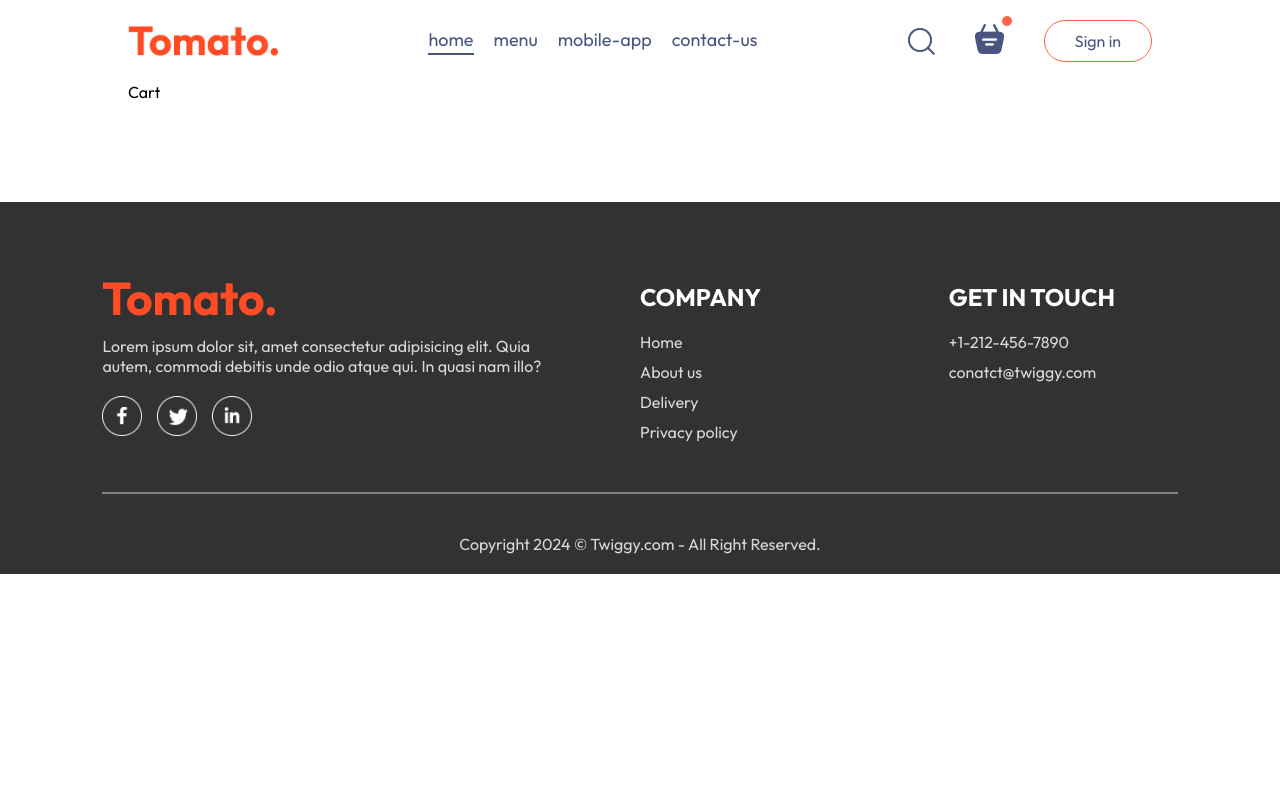
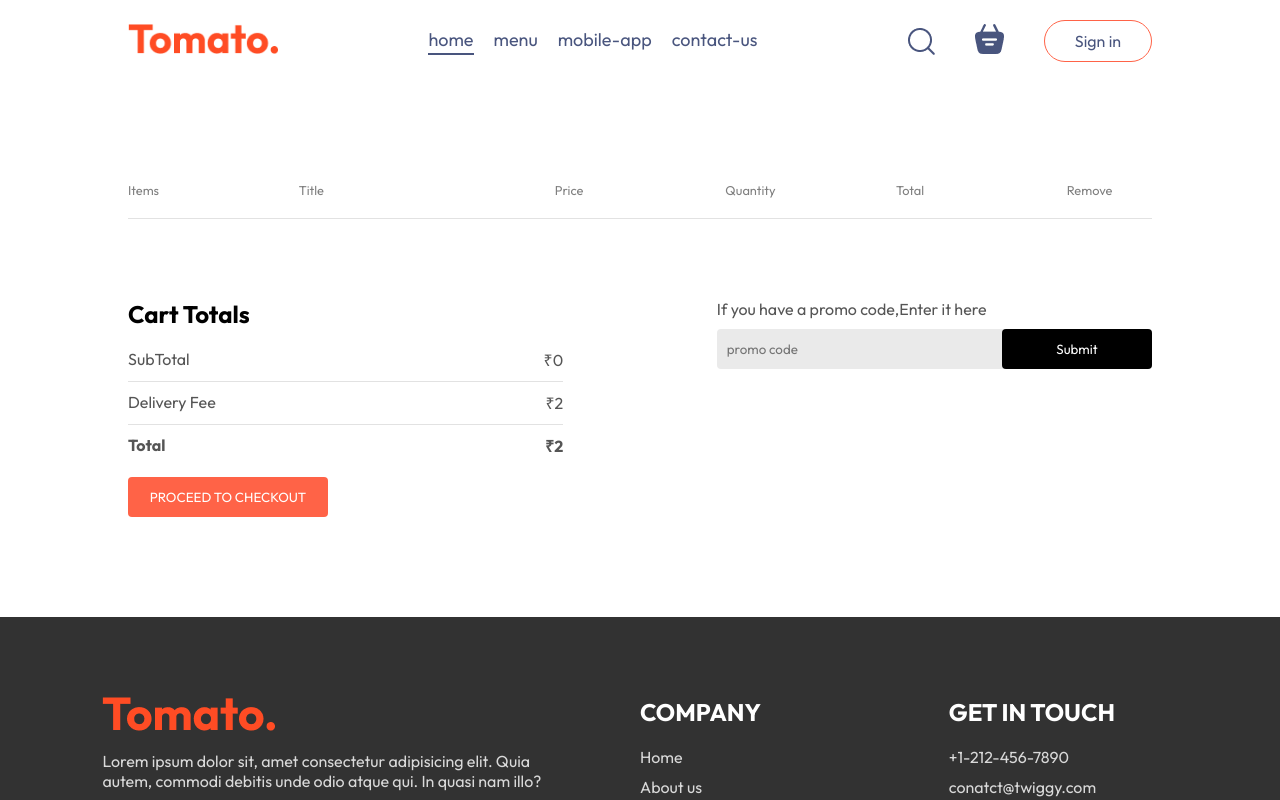
Before and after one commit to PrashantMaurya252/food-delivery-app, a React (Vite) app in the folder frontend/: page /cart in a window 1280 px wide. Shown: the top 800 px of the page. Built offline with nearby package versions, Linux system fonts and the light colour scheme.

Commit message:
cart page created

```diff
--- a/frontend/src/components/Navbar/Navbar.jsx
+++ b/frontend/src/components/Navbar/Navbar.jsx
@@ -1,31 +1,62 @@
+import { useContext, useState } from "react";
+import { assets } from "../../assets/assets";
+import "./Navbar.css";
+import { Link } from "react-router-dom";
+import { StoreContext } from "../../context/StoreContext";
 
-import { useState } from 'react'
-import { assets } from '../../assets/assets'
-import './Navbar.css'
-import {Link} from 'react-router-dom'
+const Navbar = ({ setShowLogin }) => {
+  const [menu, setMenu] = useState("home");
 
-const Navbar = ({setShowLogin}) => {
+  const {getTotalCartAmount} = useContext(StoreContext)
+  return (
+    <div className="navbar">
+      <Link to="/">
+        <img src={assets.logo} alt="" className="logo" />
+      </Link>
 
-    const [menu,setMenu] = useState("home")
-  return (
-    <div className='navbar'>
-        <img src={assets.logo} alt="" className='logo'/>
-        <ul className="navbar-menu">
-            <Link to='/' onClick={()=>setMenu("home")} className={menu === 'home' ? 'active':''}>home</Link>
-            <a href='#explore-menu'  onClick={()=>setMenu("menu")} className={menu === 'menu' ? 'active':''}>menu</a>
-            <a href='#app-download' onClick={()=>setMenu("mobile-app")} className={menu === 'mobile-app' ? 'active':''}>mobile-app</a>
-            <a href='#footer' onClick={()=>setMenu("contact-us")} className={menu === 'contact-us' ? 'active':''}>contact-us</a>
-        </ul>
-        <div className='navbar-right'>
-            <img src={assets.search_icon} alt=""/>
-            <div className='navbar-search-icon'>
-                <img src={assets.basket_icon} alt=""/>
-                <div className='dot'></div>
-            </div>
-            <button onClick={()=>setShowLogin(true)}>Sign in</button>
+      <ul className="navbar-menu">
+        <Link
+          to="/"
+          onClick={() => setMenu("home")}
+          className={menu === "home" ? "active" : ""}
+        >
+          home
+        </Link>
+        <a
+          href="#explore-menu"
+          onClick={() => setMenu("menu")}
+          className={menu === "menu" ? "active" : ""}
+        >
+          menu
+        </a>
+        <a
+          href="#app-download"
+          onClick={() => setMenu("mobile-app")}
+          className={menu === "mobile-app" ? "active" : ""}
+        >
+          mobile-app
+        </a>
+        <a
+          href="#footer"
+          onClick={() => setMenu("contact-us")}
+          className={menu === "contact-us" ? "active" : ""}
+        >
+          contact-us
+        </a>
+      </ul>
+      <div className="navbar-right">
+        <img src={assets.search_icon} alt="" />
+        <div className="navbar-search-icon">
+          <Link to="/cart">
+            <img src={assets.basket_icon} alt="" />
+          </Link>
+
+          <div className={getTotalCartAmount()===0 ? "":"dot"}></div>
         </div>
+        <button onClick={() => setShowLogin(true)}>Sign in</button>
+      </div>
     </div>
-  )
-}
+  );
+};
 
-export default Navbar
+export default Navbar;
--- a/frontend/src/context/StoreContext.jsx
+++ b/frontend/src/context/StoreContext.jsx
@@ -17,16 +17,29 @@
     const removeFromCart=(itemId)=>{
         setCartItems((prev)=>({...prev,[itemId]:prev[itemId]-1}))
     }
+
+    const getTotalCartAmount = () =>{
+        let totalAmount = 0;
+        for(const item in cartItems){
+            if(cartItems[item] > 0){
+                let itemInfo = food_list.find((product)=>product._id === item)
+                totalAmount +=itemInfo.price*cartItems[item]
+            }
+
+        }
+        return totalAmount
+    }
+
     const contextValue ={
           food_list,
           cartItems,
           setCartItems,
-          addToCart,removeFromCart
+          addToCart,
+          removeFromCart,
+          getTotalCartAmount
     }
 
-    useEffect(()=>{
-        console.log(cartItems,"cartItems")
-    },[cartItems])
+
 
     return(
         <StoreContext.Provider value ={contextValue}>
--- a/frontend/src/pages/Cart/Cart.css
+++ b/frontend/src/pages/Cart/Cart.css
@@ -0,0 +1,105 @@
+.cart{
+    margin-top: 100px;
+}
+
+.cart-items-title{
+    display: grid;
+    grid-template-columns: 1fr 1.5fr 1fr 1fr 1fr 0.5fr;
+    align-items: center;
+    color: grey;
+    font-size: max(1vw,12px);
+}
+.cart-items-item{
+    margin: 10px 0px;
+    color: black;
+}
+
+.cart-items-item img{
+    width: 50px;
+}
+
+.cart hr{
+    height: 1px;
+    background-color: #e2e2e2;
+    border: none;
+}
+
+.cart-items-item .cross{
+    cursor: pointer;
+}
+
+.cart-bottom{
+    margin-top: 80px;
+    display: flex;
+    justify-content: space-between;
+    gap: max(12vw,20px);
+}
+
+.cart-total{
+    flex: 1;
+    display: flex;
+    flex-direction: column;
+    gap: 20px;
+}
+
+.cart-total-details{
+    display: flex;
+    justify-content: space-between;
+    color: #555;
+}
+
+.cart-total hr{
+    margin: 10px 0px;
+}
+
+.cart-total button{
+    border: none;
+    color: white;
+    background-color: tomato;
+    width: max(15vw,200px);
+    padding: 12px 0px;
+    border-radius: 4px;
+    cursor: pointer;
+}
+
+.cart-promocode{
+    flex: 1;
+}
+
+.cart-promocode p{
+    color: #555;
+}
+
+.cart-promocode-input{
+    margin-top: 10px;
+    display: flex;
+    justify-content: space-between;
+    align-items: center;
+    background-color: #eaeaea;
+    border-radius: 4px;
+}
+
+.cart-promocode-input input{
+    background: transparent;
+    border: none;
+    outline: none;
+    padding-left: 10px;
+}
+
+.cart-promocode-input button{
+    width: max(10vw,150px);
+    padding: 12px 5px;
+    background-color: black;
+    border: none;
+    color: white;
+    border-radius: 4px;
+}
+
+@media (max-width:750px){
+    .cart-bottom{
+        flex-direction: column-reverse;
+    }
+    .cart-promocode{
+        justify-content: start;
+    }
+}
--- a/frontend/src/pages/Cart/Cart.jsx
+++ b/frontend/src/pages/Cart/Cart.jsx
@@ -1,9 +1,78 @@
-import './Cart.css'
+import { useContext } from "react";
+import { StoreContext } from "../../context/StoreContext";
+import "./Cart.css";
 
 const Cart = () => {
+  const { cartItems, food_list, removeFromCart,getTotalCartAmount } = useContext(StoreContext);
   return (
-    <div>Cart</div>
-  )
-}
+    <div className="cart">
+      <div className="cart-items">
+        <div className="cart-items-title">
+          <p>Items</p>
+          <p>Title</p>
+          <p>Price</p>
+          <p>Quantity</p>
+          <p>Total</p>
+          <p>Remove</p>
+        </div>
+      </div>
+      <br />
+      <hr />
+      <div>
+        {food_list.map((item, index) => {
+          if (cartItems[item._id] > 0) {
+            return (
+              <div key={index}>
+                <div className="cart-items-title cart-items-item">
+                  <img src={item.image} alt="" />
+                  <p>{item.name}</p>
+                  <p>₹{item.price}</p>
+                  <p>{cartItems[item._id]}</p>
+                  <p>₹{item.price * cartItems[item._id]}</p>
+                  <p className="cross" onClick={() => removeFromCart(item._id)}>
+                    x
+                  </p>
+                </div>
+                <hr />
+              </div>
+            );
+          }
+        })}
+      </div>
+      <div className="cart-bottom">
+        <div className="cart-total">
+          <h2>Cart Totals</h2>
+          <div>
+            <div className="cart-total-details">
+              <p>SubTotal</p>
+              <p>₹{getTotalCartAmount()}</p>
+            </div>
+            <hr/>
+            <div className="cart-total-details">
+            <p>Delivery Fee</p>
+            <p>₹{2}</p>
+            </div>
+            <hr/>
+            <div className="cart-total-details">
+              <b>Total</b>
+              <b>₹{getTotalCartAmount()+2}</b>
+            </div>
 
-export default Cart
+          </div>
+          <button>PROCEED TO CHECKOUT</button>
+        </div>
+        <div className="cart-promocode">
+          <div>
+            <p>If you have a promo code,Enter it here</p>
+            <div className="cart-promocode-input">
+              <input type="text" placeholder="promo code" />
+              <button>Submit</button>
+            </div>
+          </div>
+        </div>
+      </div>
+    </div>
+  );
+};
+
+export default Cart;
```
